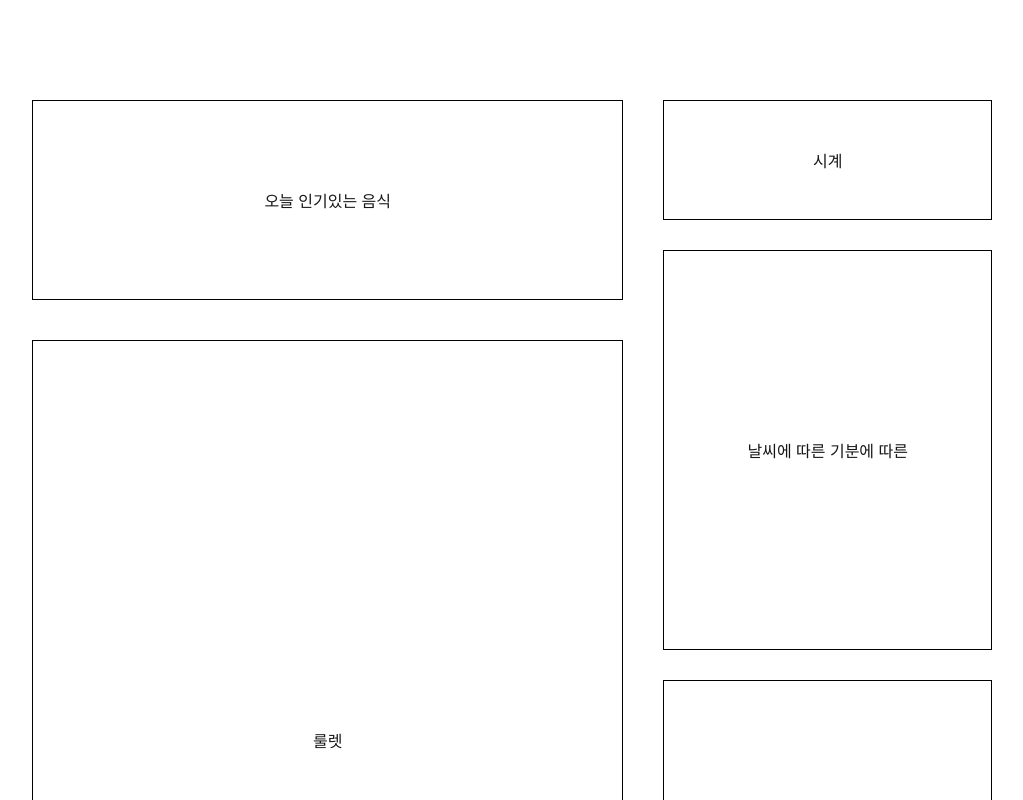
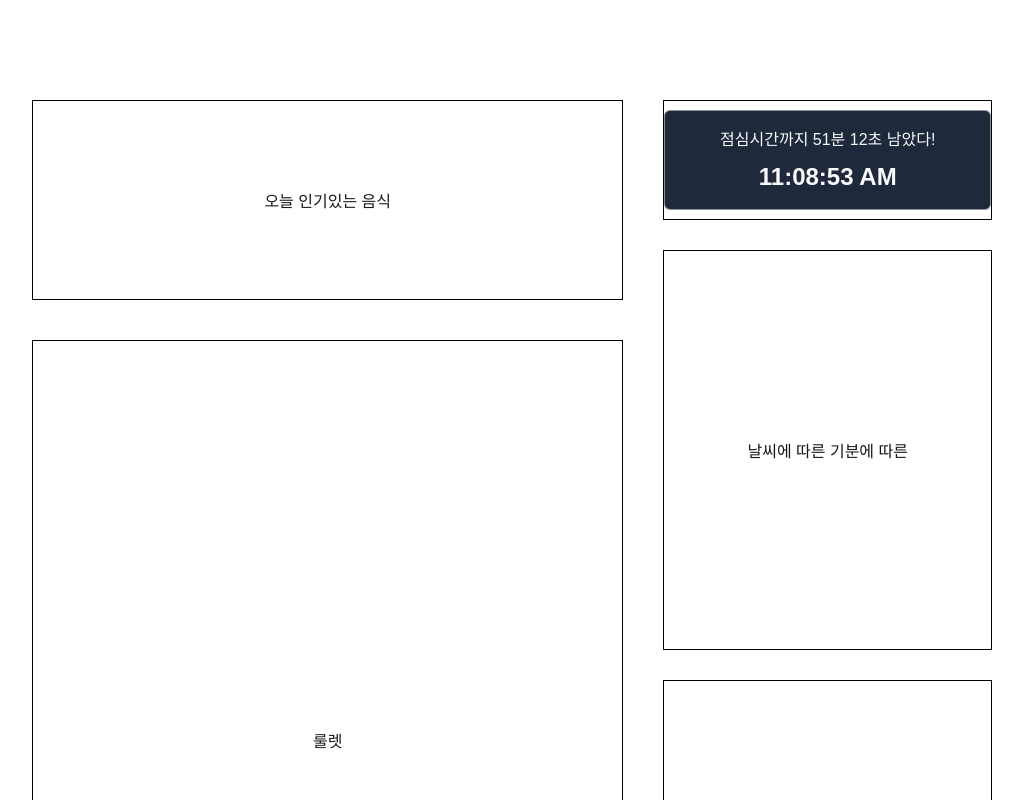
Before and after one commit to What-Lunch/whatlunch, a Next.js app: page / in a window 1280 px wide. Shown: the top 800 px of the page, without its empty margins (128-1151 px from the left). Built offline with nearby package versions, Linux system fonts and the light colour scheme.

Commit message:
feature: 시계 컴포넌트 구현

```diff
--- a/src/app/page.tsx
+++ b/src/app/page.tsx
@@ -1,4 +1,5 @@
 import styles from './page.module.scss';
+import Clock from '@/components/Clock/Clock';
 
 export default function HomePage() {
   return (
@@ -12,7 +13,9 @@ export default function HomePage() {
         </div>
       </div>
       <div className={styles['container__right']}>
-        <section className={styles['container__right__clock']}>시계</section>
+        <section className={styles['container__right__clock']}>
+          <Clock />
+        </section>
         <section className={styles['container__right__weather']}>날씨에 따른 기분에 따른</section>
         <section className={styles['container__right__chat']}>채팅창</section>
       </div>
--- /dev/null
+++ b/src/components/Clock/Clock.module.scss
@@ -0,0 +1,32 @@
+@use '~/src/styles/utils/mixins' as m;
+@use '~/src/styles/utils/functions' as f;
+@use '~/src/styles/utils/variables' as v;
+
+.container {
+  width: 100%;
+  display: flex;
+  flex-direction: column;
+}
+
+.wrapper {
+  display: flex;
+  flex-direction: column;
+  justify-content: center;
+  align-items: center;
+  border: 1px solid f.color(border-primary);
+  background: f.color(bg-secondary);
+  border-radius: 6px;
+  padding: 16px;
+}
+
+.text {
+  @include m.text-style(lg, 500);
+  color: f.color(text-primary);
+  margin-bottom: 8px;
+  text-align: center;
+}
+
+.time {
+  @include m.text-style('2xl', 600);
+  color: f.color(text-primary);
+}
--- /dev/null
+++ b/src/components/Clock/Clock.tsx
@@ -0,0 +1,63 @@
+'use client';
+
+import React, { useEffect, useState } from 'react';
+import styles from './Clock.module.scss';
+import { getBeforeLunchMessage, getAfterLunchMessage } from './clockMessages';
+
+const LUNCH_TIME = { hour: 12, minute: 0, second: 0 };
+
+function calcRemain() {
+  const now = new Date();
+  const lunch = new Date();
+  lunch.setHours(LUNCH_TIME.hour, LUNCH_TIME.minute, LUNCH_TIME.second, 0);
+
+  const diff = lunch.getTime() - now.getTime();
+
+  if (diff <= 0) return 'passed';
+
+  const h = String(Math.floor(diff / 1000 / 60 / 60)).padStart(2, '0');
+  const m = String(Math.floor(diff / 1000 / 60) % 60).padStart(2, '0');
+  const s = String(Math.floor(diff / 1000) % 60).padStart(2, '0');
+
+  return `${h}:${m}:${s}`;
+}
+
+export default function Clock() {
+  const [currentTime, setCurrentTime] = useState('');
+  const [remain, setRemain] = useState('');
+  const [message, setMessage] = useState('');
+
+  useEffect(() => {
+    const tick = () => {
+      const now = new Date();
+      setCurrentTime(now.toLocaleTimeString());
+      setRemain(calcRemain());
+    };
+
+    tick();
+    const interval = setInterval(tick, 1000);
+    return () => clearInterval(interval);
+  }, []);
+
+  // 메시지 갱신
+  useEffect(() => {
+    if (message) return;
+
+    if (remain === '') return;
+
+    if (remain === 'passed') {
+      setMessage(getAfterLunchMessage());
+    } else if (remain !== '') {
+      setMessage(getBeforeLunchMessage(remain));
+    }
+  }, [remain, message]);
+
+  return (
+    <div className={styles.container}>
+      <div className={styles.wrapper}>
+        <div className={styles.text}>{message}</div>
+        <div className={styles.time}>{currentTime}</div>
+      </div>
+    </div>
+  );
+}
--- /dev/null
+++ b/src/components/Clock/clockMessages.ts
@@ -0,0 +1,23 @@
+import { formatRemain } from './formatRemain';
+
+const beforeLunchMessages = [
+  (remain: string) => `점심시간까지 ${formatRemain(remain)} 남았다!`,
+  (remain: string) => `오늘 뭐 먹을지 정했나? 앞으로 ${formatRemain(remain)} 남았어`,
+  (remain: string) => `${formatRemain(remain)}. 조금만 더 버티면 점심이다!`,
+];
+
+const afterLunchMessages = [
+  () => `점심시간이 지났어요. 맛있게 먹었나요?`,
+  () => `점심시간은 끝났지만 하루는 계속돼요!`,
+  () => `벌써 점심 지나감!`,
+];
+
+export function getBeforeLunchMessage(remain: string) {
+  const idx = Math.floor(Math.random() * beforeLunchMessages.length);
+  return beforeLunchMessages[idx](remain);
+}
+
+export function getAfterLunchMessage() {
+  const idx = Math.floor(Math.random() * afterLunchMessages.length);
+  return afterLunchMessages[idx]();
+}
--- /dev/null
+++ b/src/components/Clock/formatRemain.ts
@@ -0,0 +1,14 @@
+export function formatRemain(remain: string) {
+  if (remain === 'passed') return '';
+
+  if (!remain || remain === '00:00:00') return '0초';
+
+  const [h, m, s] = remain.split(':').map(Number);
+
+  const parts = [];
+  if (h > 0) parts.push(`${h}시간`);
+  if (m > 0) parts.push(`${m}분`);
+  if (s > 0) parts.push(`${s}초`);
+
+  return parts.join(' ');
+}
--- /dev/null
+++ b/src/components/Clock/index.ts
@@ -0,0 +1,2 @@
+export { default } from './Clock';
+export * from './formatRemain';
```
Also changed, not shown: 1 other file (tests, documents, lock files or other folders).
